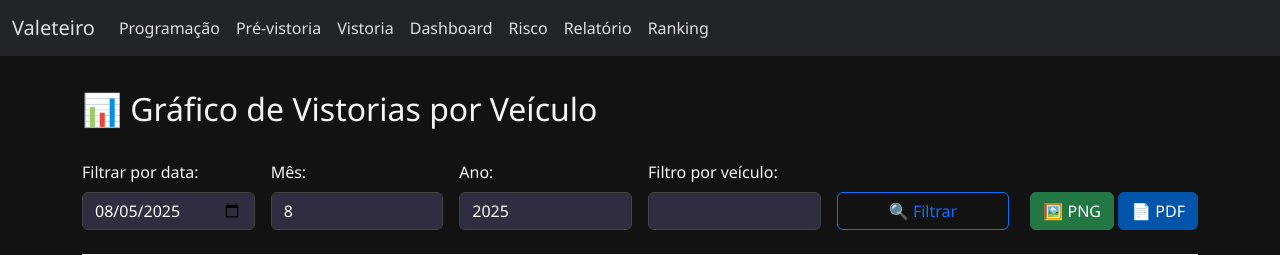
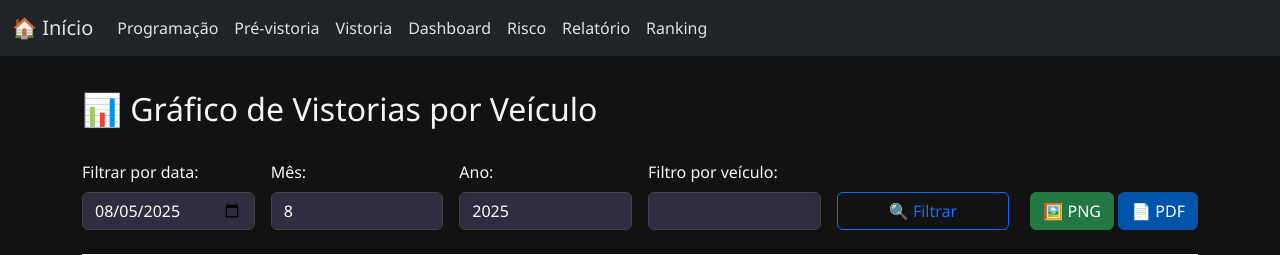
Before and after one commit to brenobucciarati/valeteiro-app, a Flask app: page /dashboard in a window 1280 px wide. Shown: the top 255 px of the page. Run offline with Flask 3, Linux system fonts and the light colour scheme.

Commit message:
Update base.html

```diff
--- a/templates/base.html
+++ b/templates/base.html
@@ -13,7 +13,7 @@
 <body>
 <nav class="navbar navbar-expand-lg navbar-dark bg-dark fixed-top">
   <div class="container-fluid">
-    <a class="navbar-brand" href="/">Valeteiro</a>
+   <a class="navbar-brand" href="{{ url_for('index') }}">🏠 Início</a>
     <button class="navbar-toggler" type="button" data-bs-toggle="collapse" data-bs-target="#navbarNav">
       <span class="navbar-toggler-icon"></span>
     </button>
@@ -27,12 +27,6 @@
         <li class="nav-item"><a class="nav-link" href="/relatorio_botao">Relatório</a></li>
         <li class="nav-item"><a class="nav-link" href="/ranking">Ranking</a></li>
       </ul>
-      <!--
-<form class="d-flex" method="get" action="/veiculo">
-    <input class="form-control me-2" type="search" name="numero" placeholder="Buscar frota" aria-label="Buscar">
-    <button class="btn btn-outline-info" type="submit">Buscar</button>
-</form>
--->
     </div>
   </div>
 </nav>
```
